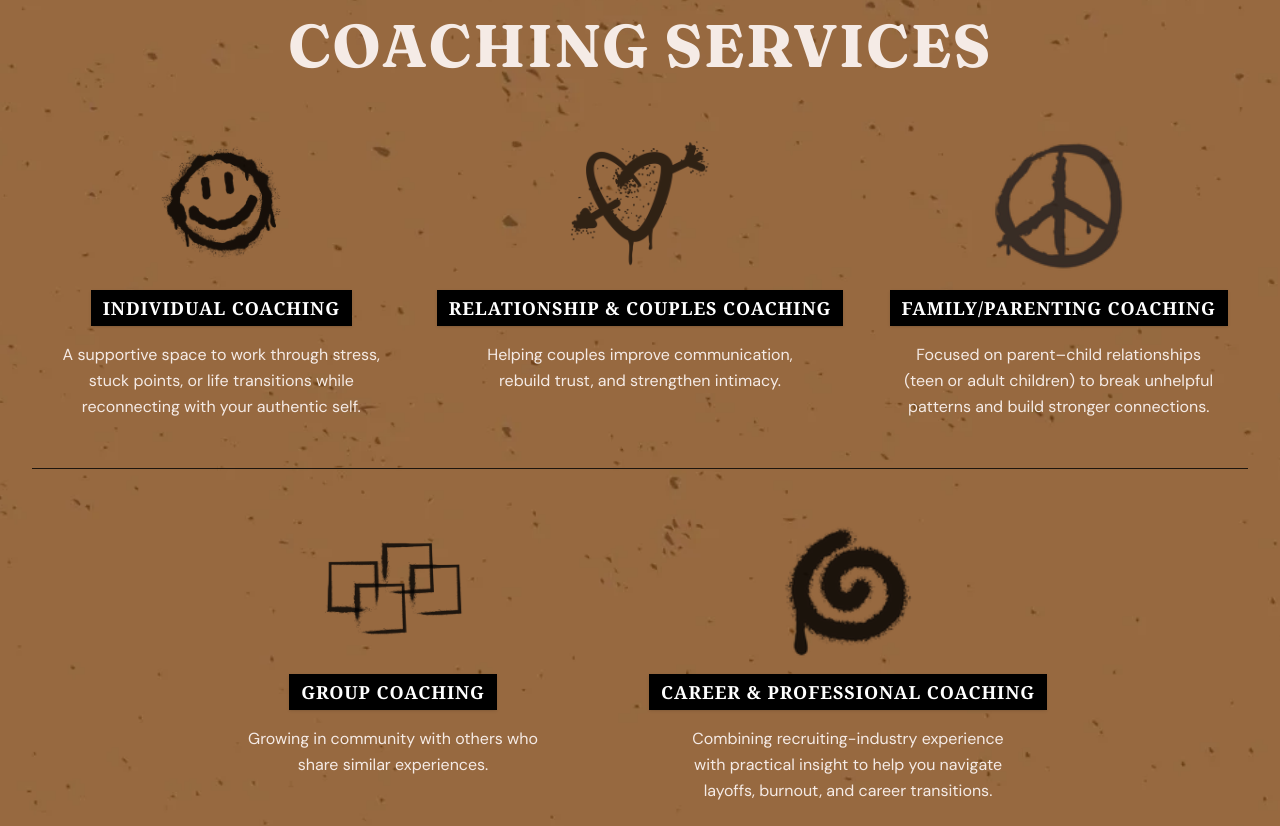
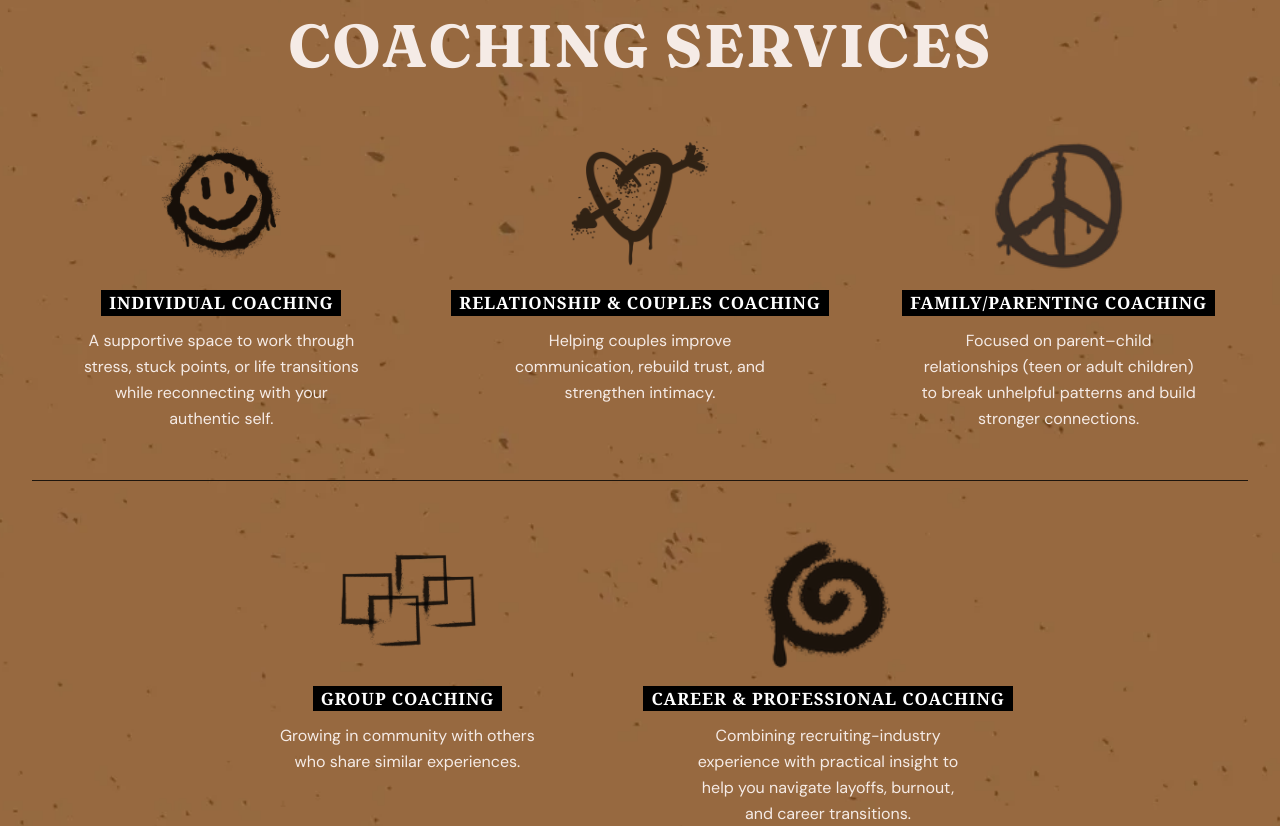
Before and after one commit to TalhaQureshi324/My_Kahani_Project, a Next.js app: page / in a window 1280 px wide. Shown: the part 7760-8586 px from the top of the page. Built offline with nearby package versions, Linux system fonts and the light colour scheme.

Commit message:
Coaching Services: fitted highlighter badges — tight padding, sharp corners, fluid scale

```diff
--- a/components/sections/CounselingServices.tsx
+++ b/components/sections/CounselingServices.tsx
@@ -24,20 +24,28 @@ function ServiceCard({
 }) {
   return (
     <div className="flex flex-col items-center text-center">
+      {/* Spray / Doodle Icon */}
+      <div className="mb-4">
         <Image
           src={icon}
           alt={iconAlt}
           width={141}
           height={141}
-        className="mb-4 h-[141px] w-[141px] object-contain"
+          className="h-[141px] w-[141px] object-contain"
         />
-      {/* Single-line black label badge — strictly one line, never wraps. */}
-      <div className="mb-4 flex justify-center">
-        <h3 className="inline-block whitespace-nowrap bg-black px-3 py-1 font-serif text-sm font-bold uppercase tracking-wider text-white shadow-sm sm:text-base lg:text-lg">
+      </div>
+
+      {/* Exact fitted black highlight heading — hugs the text, sharp
+          corners, strictly one line. (h3 keeps document semantics; the
+          inline-block classes make it render as a fitted label.) */}
+      <div className="mb-3 flex justify-center">
+        <h3 className="inline-block whitespace-nowrap rounded-none bg-black px-2 py-0.5 font-serif text-xs font-bold uppercase leading-tight tracking-wider text-white sm:text-sm md:text-base lg:text-[17px]">
           {badge}
         </h3>
       </div>
-      <p className="mx-auto max-w-xs text-sm leading-relaxed text-[#F5EBE6] md:text-base">
+
+      {/* Description Body */}
+      <p className="mx-auto max-w-[280px] text-sm leading-relaxed text-[#F5EBE6] md:text-base">
         {description}
       </p>
     </div>
```
Lines whose indentation alone changed are shown as unchanged.
